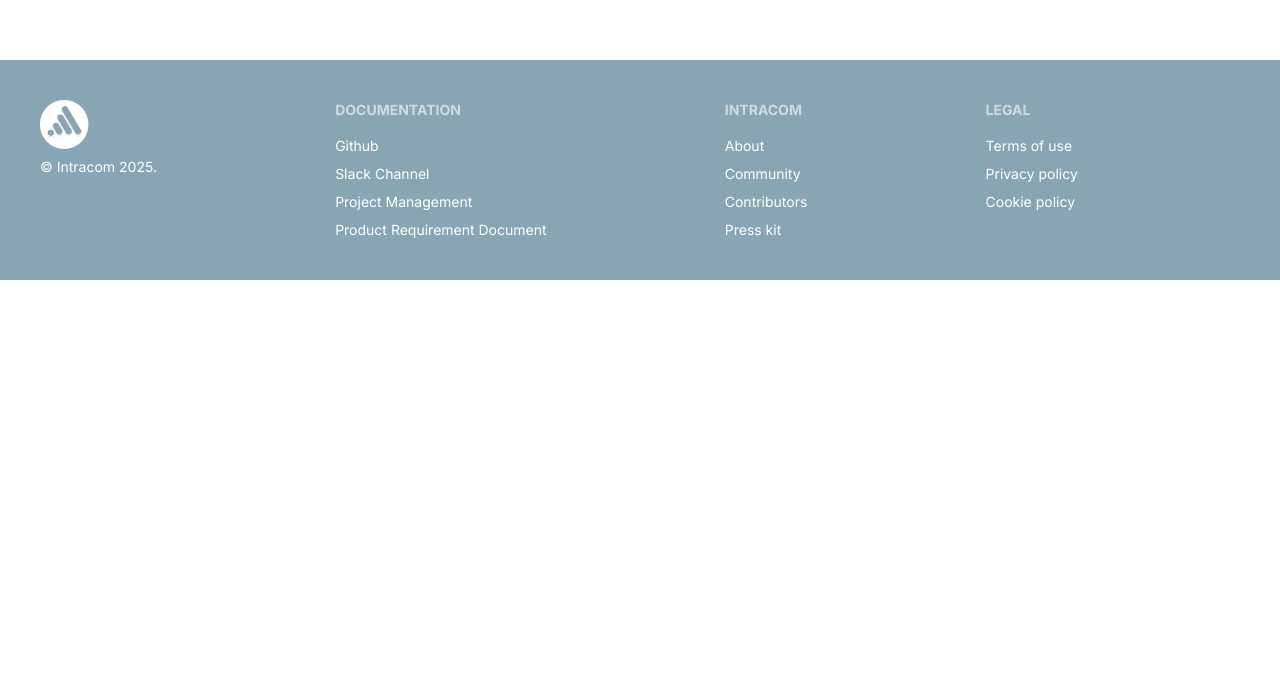
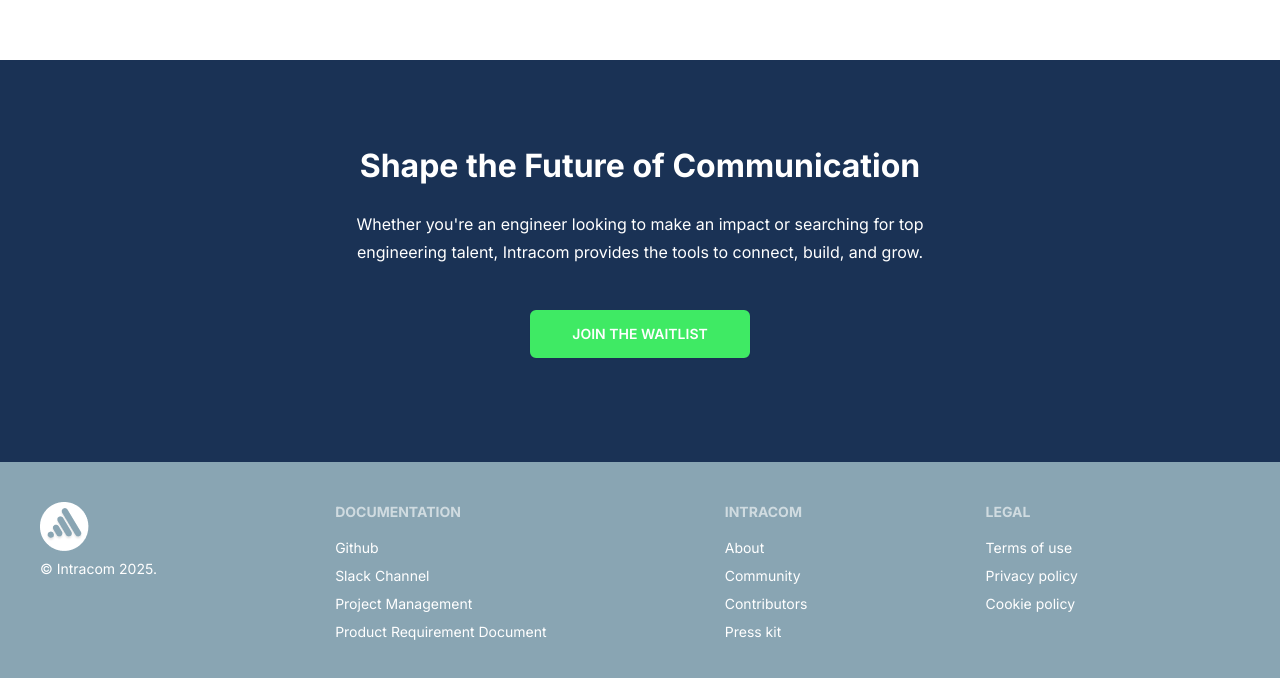
Before and after one commit to project-ascend-io/intracom-webapp, a Next.js app: page / in a window 1280 px wide. Shown: the part 2803-3481 px from the top of the page. Before the commit the page ends 3083 px from the top, so only its background shows below. Built offline with nearby package versions, Linux system fonts and the light colour scheme.

Commit message:
feat(PAP-241): create cta section

```diff
--- a/src/app/(public)/page.tsx
+++ b/src/app/(public)/page.tsx
@@ -7,6 +7,7 @@ import CommunitySection from '@/page-components/CommunitySection';
 import ContributorSection from '@/page-components/ContributorSection';
 import FooterSection from '@/page-components/FooterSection';
 import PageContainer from '@/page-components/PageContainer';
+import CtaSection from '@/page-components/CtaSection';
 
 const HomePage = () => {
   return (
@@ -21,6 +22,9 @@ const HomePage = () => {
         <div className="divider divider-primary mb-12"></div>
         <CommunitySection />
         <ContributorSection />
+      </PageContainer>
+      <PageContainer className="bg-primary-900 min-w-[100vw]">
+        <CtaSection />
       </PageContainer >
       <PageContainer className="bg-primary-500 min-w-[100vw]">
         <FooterSection />
--- /dev/null
+++ b/src/page-components/CtaSection.tsx
@@ -0,0 +1,16 @@
+const CtaSection = () => {
+  return (
+    <>
+      <div className="container prose m-auto text-center text-white py-20">
+        <h3>Shape the Future of Communication</h3>
+        <p>
+          Whether you're an engineer looking to make an impact or searching for top engineering talent, Intracom provides the tools to connect, build, and grow.
+        </p>
+        <button className="btn btn-success rounded-md border-2 px-10 uppercase text-white my-6">Join the waitlist</button>
+      </div>
+
+    </>
+  )
+}
+
+export default CtaSection
```
